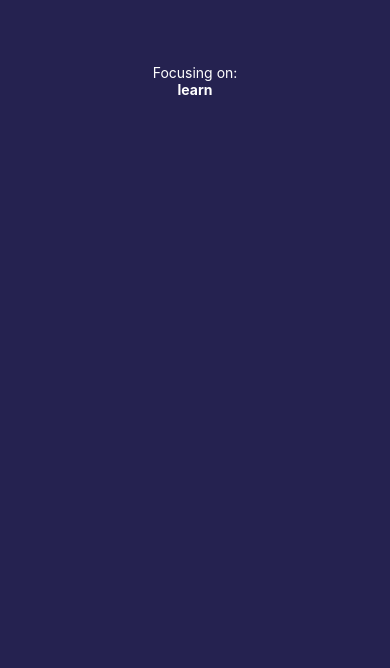
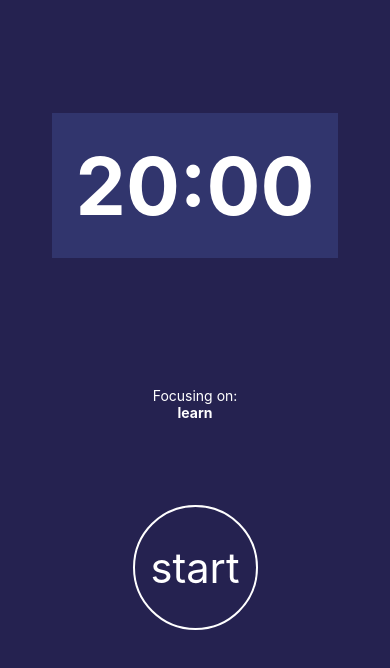
Before and after one commit to jjxmonster/react-native-focus-time, a React Native app: screen / in a window 390 px wide. Shown: the top 668 px of the page. Built offline with nearby package versions, Linux system fonts and the light colour scheme.

Commit message:
create countdown function to time, button to control

```diff
--- a/App.js
+++ b/App.js
@@ -1,5 +1,5 @@
 import React, { useState } from 'react';
-import { Text, View, StyleSheet,Platform } from 'react-native';
+import { Text, View, StyleSheet, Platform } from 'react-native';
 
 import { Focus } from './src/features/focus/Focus';
 import { Timer } from './src/features/timer/Timer';
@@ -26,6 +26,6 @@
    container: {
       flex: 1,
       backgroundColor: colors.darkBlue,
-    paddingTop:Platform.OS=== 'ios'? spacing.md : spacing.lg
+      paddingTop: Platform.OS === 'ios' ? spacing.md : spacing.lg,
    },
 });
--- /dev/null
+++ b/src/components/CountDown.js
@@ -0,0 +1,55 @@
+import React, { useState, useEffect, useRef } from 'react';
+
+import { Text, View, StyleSheet } from 'react-native';
+
+import { fontSizes, spacing } from '../utils/sizes';
+import { colors } from '../utils/colors';
+
+const minutesToMillis = min => min * 1000 * 60;
+const formatTime = time => (time < 10 ? `0${time}` : time);
+
+export const Countdown = ({ minutes = 20, isPaused }) => {
+   const [millis, setMillis] = useState(minutesToMillis(minutes));
+
+   const interval = useRef(null);
+
+   const countDown = () => {
+      setMillis(time => {
+         if (time === 0) {
+            return time;
+         }
+         const timeLeft = time - 1000;
+
+         return timeLeft;
+      });
+   };
+
+   const minute = Math.floor((millis / 1000 / 60) % 60);
+   const seconds = Math.floor((millis / 1000) % 60);
+
+   useEffect(() => {
+      if (isPaused) {
+         return;
+      }
+
+      interval.current = setInterval(countDown, 1000);
+
+      return () => clearInterval(interval.current);
+   }, [isPaused]);
+
+   return (
+      <Text style={styles.text}>
+         {formatTime(minute)}:{formatTime(seconds)}
+      </Text>
+   );
+};
+
+const styles = StyleSheet.create({
+   text: {
+      fontSize: fontSizes.xxxl,
+      fontWeight: 'bold',
+      color: '#fff',
+      padding: spacing.lg,
+      backgroundColor: 'rgba(94,132,225,0.2)',
+   },
+});
--- a/src/features/timer/Timer.js
+++ b/src/features/timer/Timer.js
@@ -1,14 +1,35 @@
-import React from 'react';
+import React, { useState } from 'react';
 import { View, StyleSheet, Text } from 'react-native';
 
-import {spacing} from '../../utils/sizes'
+import { Countdown } from '../../components/CountDown';
+import { RoundedButton } from '../../components/RoundedButton';
+
+import { spacing } from '../../utils/sizes';
 
 export const Timer = ({ focusSubject }) => {
+   const [isStarted, setIsStarted] = useState(false);
+
    return (
       <View style={styles.container}>
-      <View style={{paddingTop:spacing.xxl}}>
+         <View style={styles.countdown}>
+            <Countdown isPaused={!isStarted} />
+         </View>
+         <View style={{ paddingTop: spacing.xxl }}>
             <Text style={styles.title}>Focusing on:</Text>
             <Text style={styles.task}>{focusSubject}</Text>
+         </View>
+         <View style={styles.buttonWrapper}>
+            {isStarted ? (
+               <RoundedButton
+                  title='pause'
+                  onPress={() => setIsStarted(false)}
+               />
+            ) : (
+               <RoundedButton
+                  title='start'
+                  onPress={() => setIsStarted(true)}
+               />
+            )}
          </View>
       </View>
    );
@@ -27,4 +48,15 @@
       fontWeight: 'bold',
       textAlign: 'center',
    },
+   countdown: {
+      flex: 0.5,
+      alignItems: 'center',
+      justifyContent: 'center',
+   },
+   buttonWrapper: {
+      flex: 0.3,
+      padding: 50,
+      justifyContent: 'center',
+      alignItems: 'center',
+   },
 });
```
Lines whose indentation alone changed are shown as unchanged.
